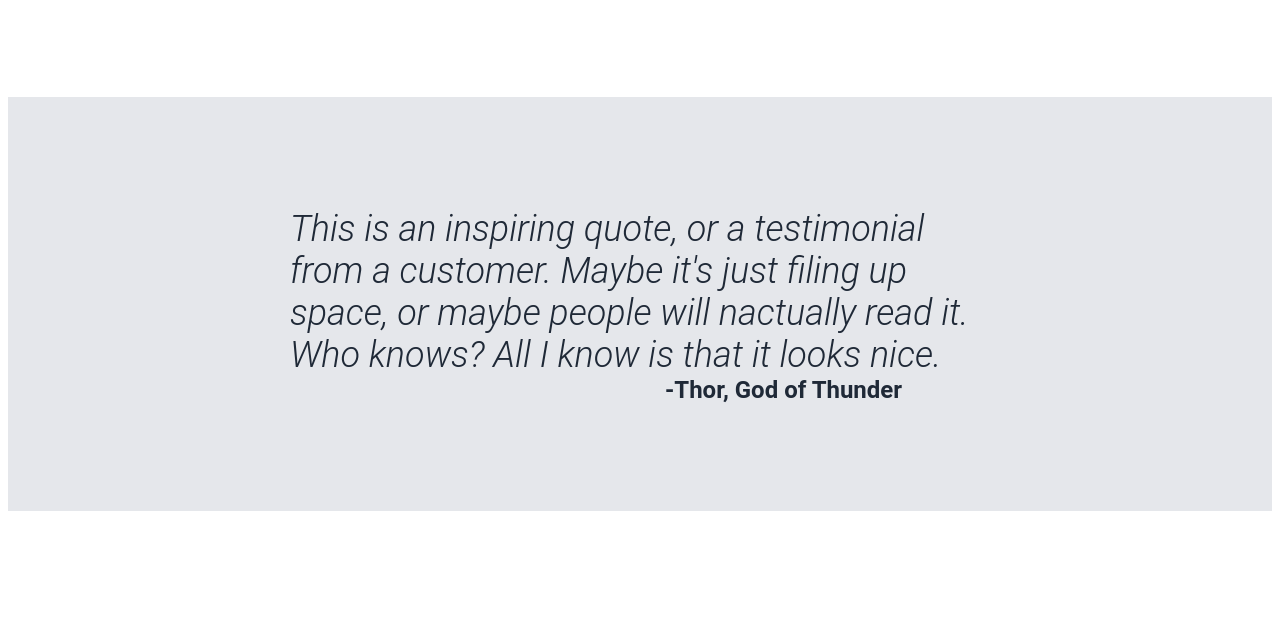
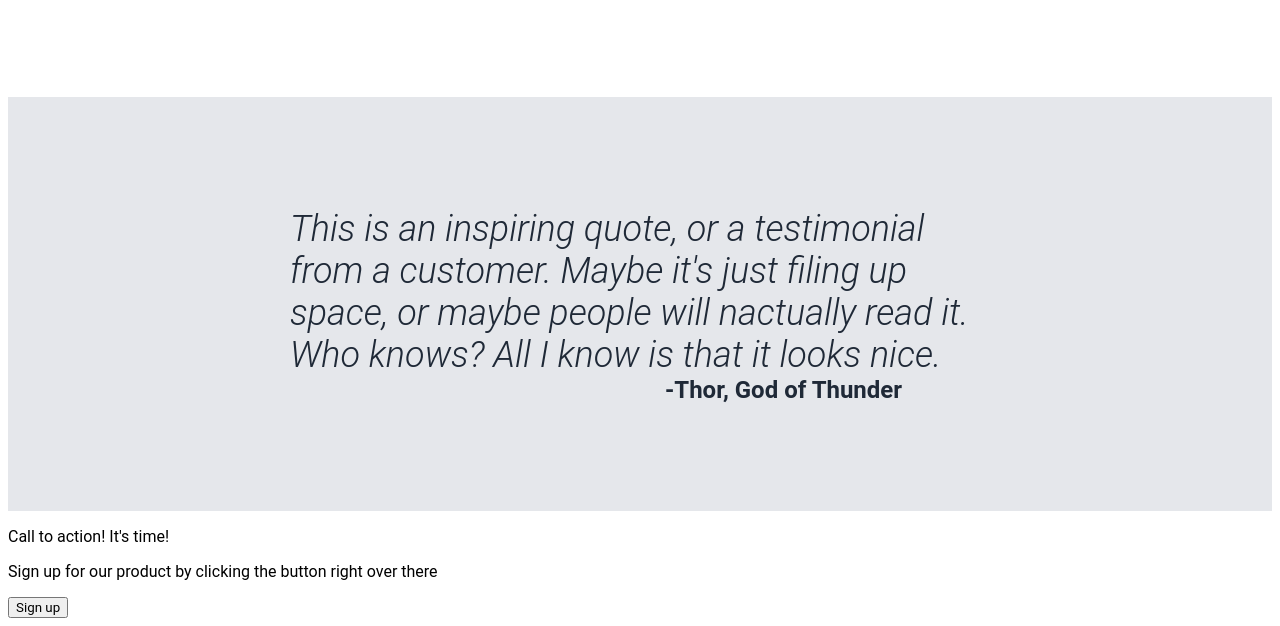
Before and after one commit to Elijah1058/landing-page, a plain HTML site: page index.html in a window 1280 px wide. Shown: the part 734-1360 px from the top of the page. Before the commit the page ends 1253 px from the top, so only its background shows below. Drawn offline with Linux system fonts and the light colour scheme.

Commit message:
Add html content to section 4 of page

```diff
--- a/index.html
+++ b/index.html
@@ -57,6 +57,14 @@
         </div>
 
         <div class="container-4"></div>
+            <div>
+                <p>Call to action! It's time!</p>
+                <p>Sign up for our product by clicking the button right over there</p>
+            </div>
+
+            <div>
+                <button>Sign up</button>
+            </div>
 
         <div class="footer"></div>
     </body>
```
